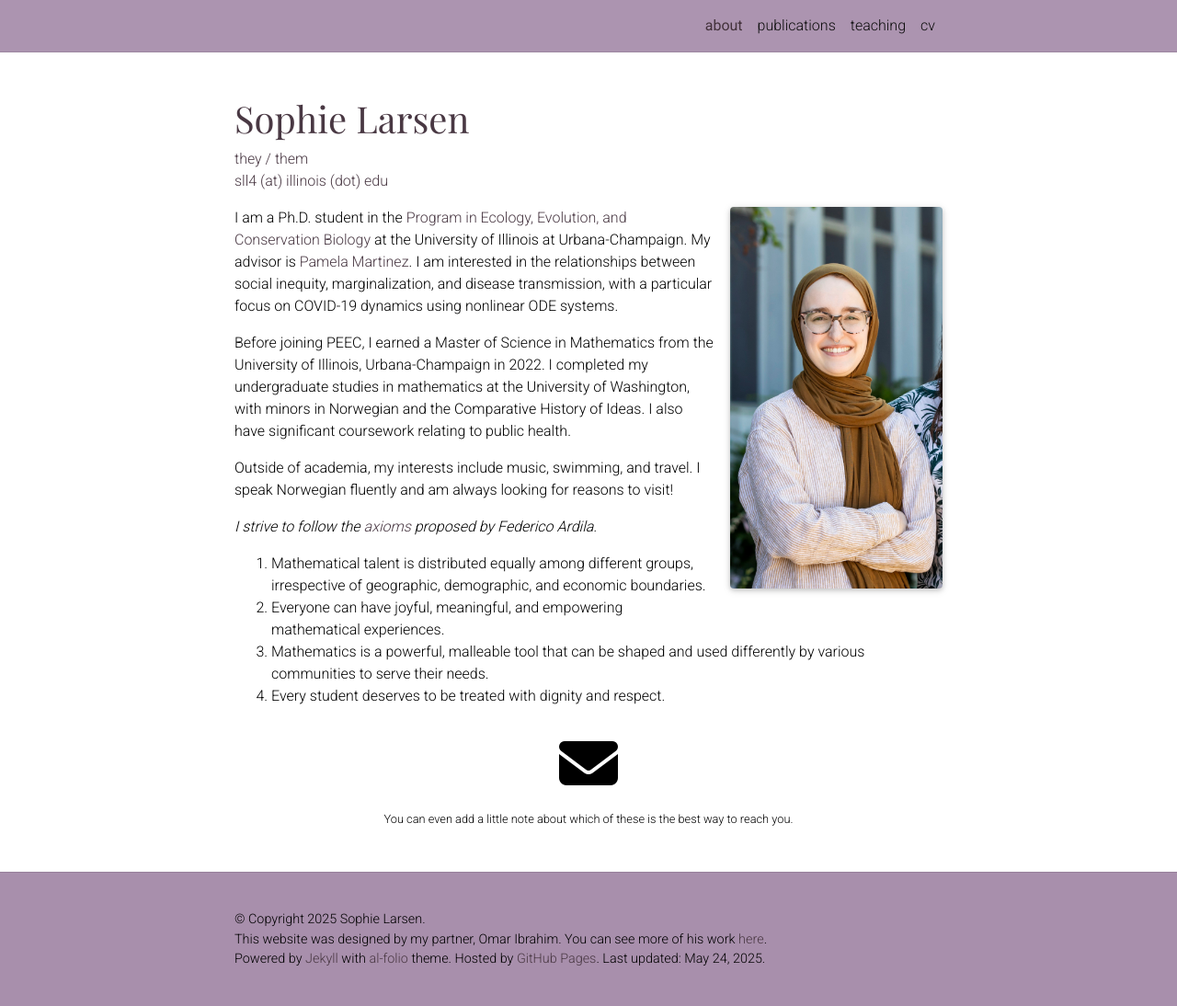
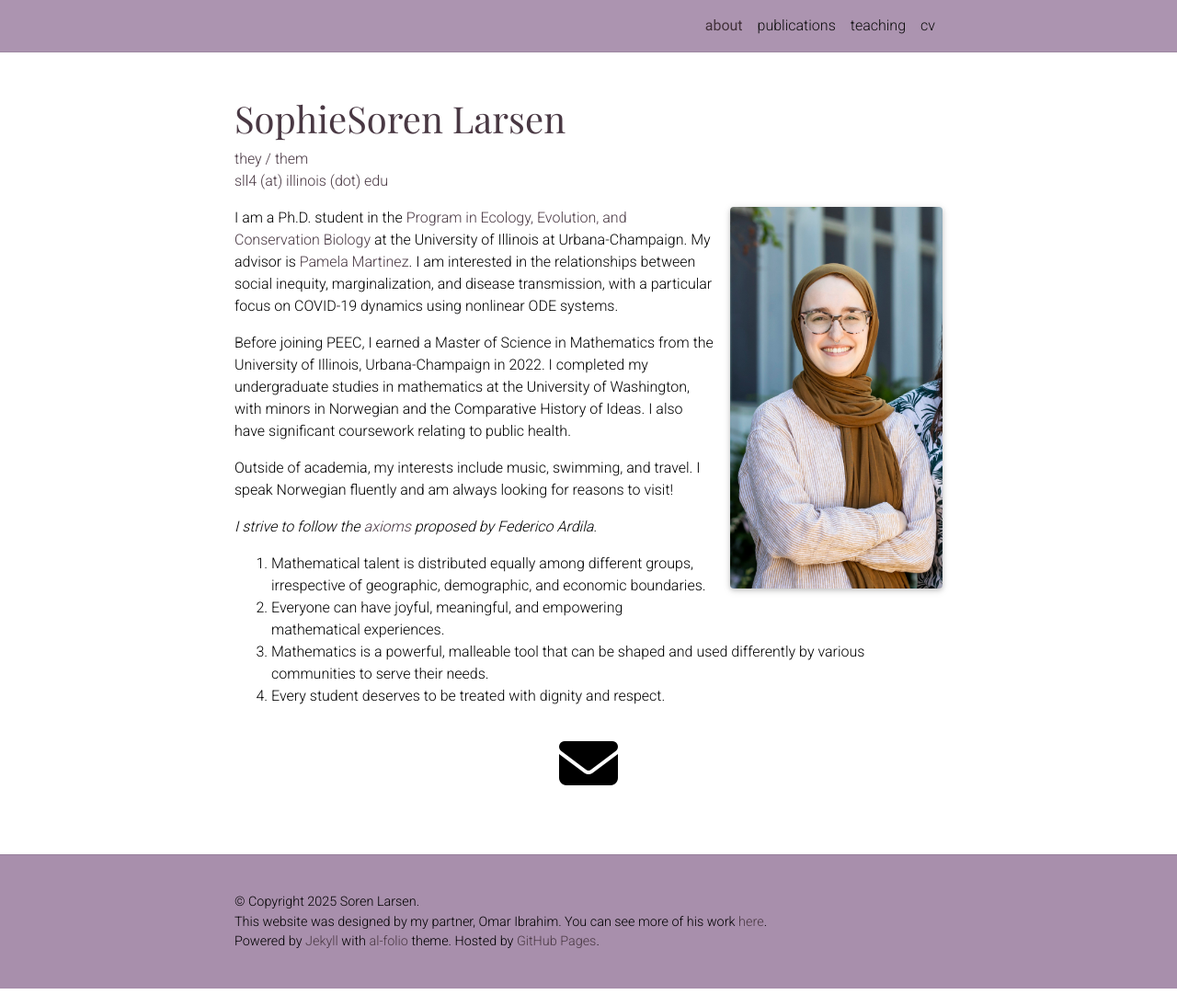
Before and after one commit to SL-Larsen/SL-Larsen.github.io, a Jekyll site: the page built from _pages/about.md, in a window 1280 px wide and 1094 px high. Shown: the whole window at 92% size. Built offline with Jekyll 4.4.1, drawn with Linux system fonts in a browser that asks for light colours; full-size pictures stand in for the smaller copies a plugin makes; some web fonts are replaced; comment, search, counter and statistics services are not loaded; a style sheet for code colours, icons or effects is not loaded.

Commit message:
update name and metadata

```diff
--- a/_config.yml
+++ b/_config.yml
@@ -2,13 +2,13 @@
 # Site settings
 # -----------------------------------------------------------------------------
 
-title: Sophie Larsen # the website title (if blank, full name will be used instead)
-first_name: Sophie
+title: SophieSoren Larsen # the website title (if blank, full name will be used instead)
+first_name: Soren
 middle_name: #
 last_name: Larsen
 email: sll4@illinois.edu
 description: > # the ">" symbol means to ignore newlines until "footer_text:"
-  A simple, whitespace theme for academics. Based on [*folio](https://github.com/bogoli/-folio) design.
+  Personal portfolio site for Dr. Soren Larsen.
 footer_text: >
   <br>This website was designed by my partner, Omar Ibrahim. You can see more of his work <a href="https://www.omaryibrahim.me/" target="_blank">here</a>.<br>
   Powered by <a href="https://jekyllrb.com/" target="_blank">Jekyll</a> with <a href="https://github.com/alshedivat/al-folio">al-folio</a> theme.
@@ -18,9 +18,9 @@
 lang: en # the language of your site (for example: en, fr, cn, ru, etc.)
 icon: favicon.ico  # the emoji used as the favicon (alternatively, provide image name in /assets/img/)
 
-url: https://SophieLLarsen.github.io # the base hostname & protocol for your site
+url: https://SL-Larsen.github.io # the base hostname & protocol for your site
 baseurl: # the subpath of your site, e.g. /blog/
-last_updated: true # set to true if you want to display last updated in the footer
+last_updated: false # set to true if you want to display last updated in the footer
 impressum_path:  # set to path to include impressum link in the footer, use the same path as permalink in a page, helps to conform with EU GDPR
 
 # -----------------------------------------------------------------------------
@@ -79,8 +79,8 @@
 medium_username: # your Medium username
 research_gate_profile: # your profile on ResearchGate
 
-contact_note: >
-  You can even add a little note about which of these is the best way to reach you.
+# contact_note: >
+  # You can even add a little note about which of these is the best way to reach you.
 
 # -----------------------------------------------------------------------------
 # Analytics and search engine verification
@@ -248,7 +248,7 @@
 scholar:
 
   last_name: [Larsen]
-  first_name: [Sophie, S., Sophie L., S.L.]
+  first_name: [Soren, Soren L., Sophie, S., Sophie L., S.L.]
 
   style: apa
   locale: en
```
